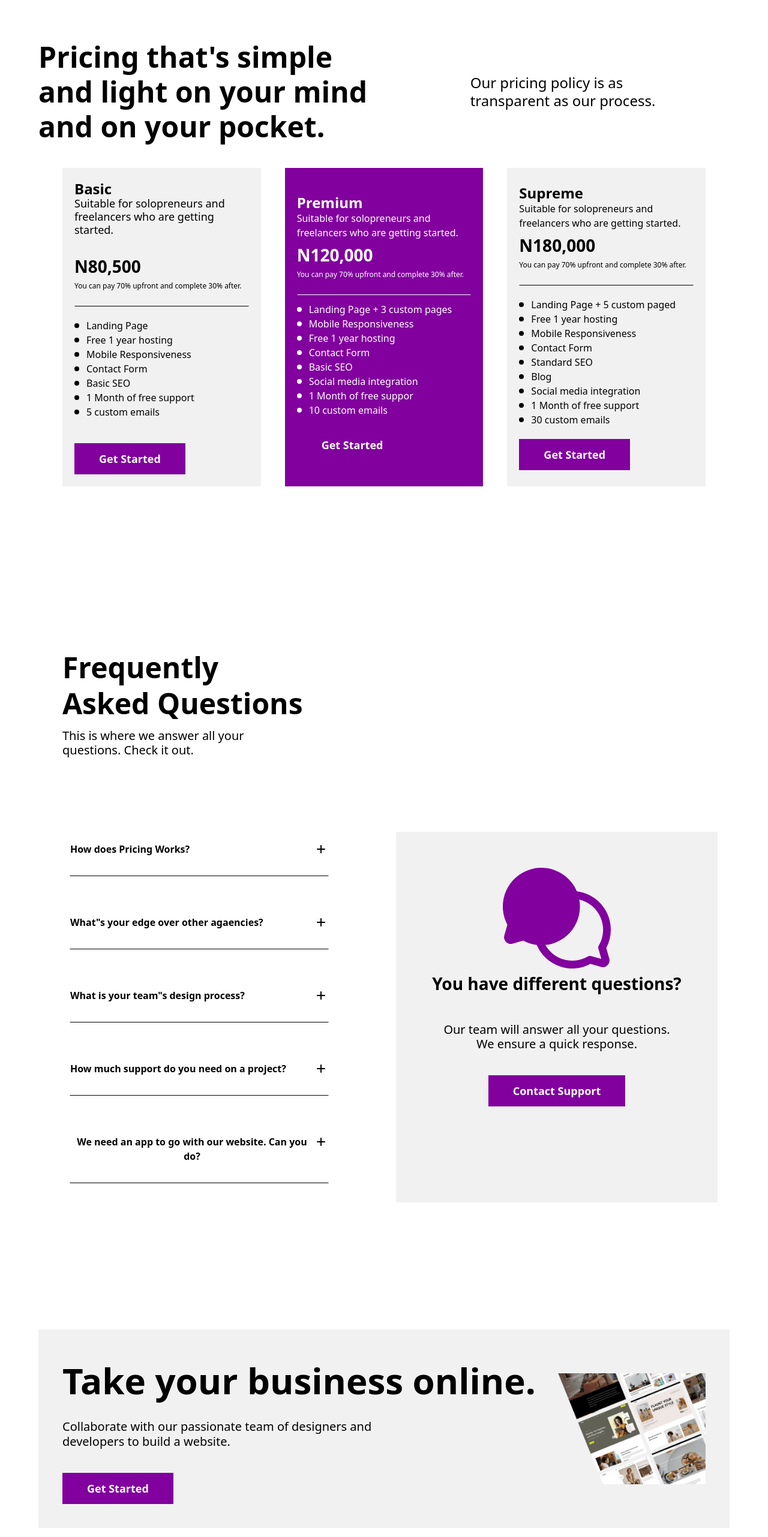
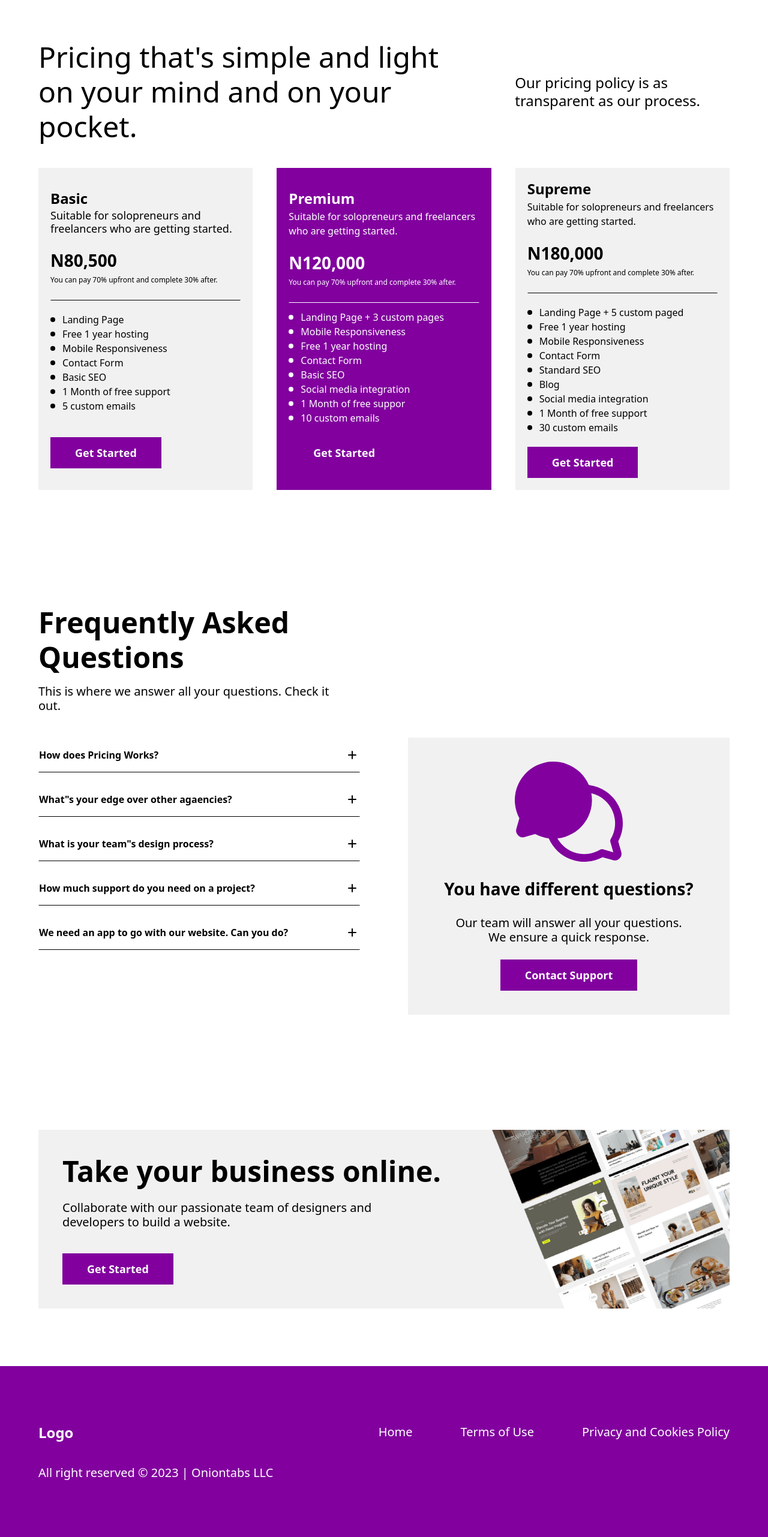
Before and after one commit to NormaWeb/Webpadi, a React (Vite) app: page / in a window 1280 px wide. Shown: the part 4462-7025 px from the top of the page at 60% size. Built offline with nearby package versions, Linux system fonts and the light colour scheme; a web font is replaced by a local one.

Commit message:
Other Sections

```diff
--- a/src/components/Footer.jsx
+++ b/src/components/Footer.jsx
@@ -2,7 +2,7 @@ import React from 'react';
 
 function Footer() {
   return (
-    <footer className="bg-primary p-16">
+    <footer className="bg-primary padding">
       <div className="container mx-auto flex flex-col lg:flex-row justify-between items-center">
         <div className="text-white text-2xl font-semibold mb-4 lg:mb-0 lg:mr-6"> Logo</div>
 
@@ -13,7 +13,7 @@ function Footer() {
         </ul>
       </div>
 
-      <div className=" text-white text-xl mt-10">
+      <div className="text-white text-xl mt-10">
         All right reserved  &copy; 2023 | Oniontabs LLC
       </div>
     </footer>
--- a/src/index.css
+++ b/src/index.css
@@ -16,8 +16,19 @@
   padding: 0 20% 0 0 !important;
 }
 
+.call-out{
+  background-image: url('assets/Collaborate.png');
+  background-color: #f1f1f1 !important;
+  background-size: contain !important;
+  background-repeat: no-repeat !important;
+  background-position: top right !important;
+}
+
 /* // `md` applies to small devices (landscape phones, less than 768px) */
 @media (max-width: 767.98px) {
+  .call-out{
+    background-image: none !important;
+  }
   .slick-list {
     padding: 0 5% 0 0 !important;
   }
--- a/src/sections/Collaborate.jsx
+++ b/src/sections/Collaborate.jsx
@@ -4,30 +4,16 @@ import Button from '../components/Button';
 
 const Collaborate = () => {
     return (
+        <div className="relative flex-1 flex flex-col justify-center max-lg:flex-col bg-slate-gray gap-10 p-10 call-out">
+            <div className='lg:max-w-[60%]'>
+                <h1 className='section-text-heading mb-5'> Take your business online.</h1>
+                <p className='text-xl mb-10 '> Collaborate with our passionate team of designers and <br /> developers to build a website.</p>
 
-        <div className="flex-1 flex flex-col justify-center max-lg:flex-col bg-slate-gray gap-10 p-10">
-            <div className="flex-1 flex justify-center items-center">
+                <Button label="Get Started" />
+            </div>
+        </div>
 
-                <div className=''>
-                    <h1 className='text-6xl font-semibold  '> Take your business online.</h1>
-                    <p className='text-xl mt-5 '> Collaborate with our passionate team of designers and <br /> developers to build a website.</p>
-
-                    <div className="flex mt-10">
-                        <Button label="Get Started" />
-                    </div>
-                </div>
-
-                <div className="flex-1 flex justify-center items-center">
-                    <div>
-                        <img src={Image} alt="FAQs"
-                            className="object-contain items-center w-100"
-                        />
-
-                    </div>
-                </div>
-            </div>
-            </div>
- )
+    )
 }
 
- export default Collaborate
+export default Collaborate
--- a/src/sections/FAQs.jsx
+++ b/src/sections/FAQs.jsx
@@ -35,20 +35,21 @@ const FAQs = () => {
 
     return (
         <section className="max-container">
-            <div className="p-10">
-                <h1 className="text-4xl font-semibold leading-tight">Frequently <br /> Asked Questions</h1>
-                <p className='text-xl mt-3'>This is where we answer all your <br /> questions. Check it out.</p>
+            <div className="mb-10 lg:max-w-[45%]">
+                <h1 className="section-text-heading mb-4">Frequently Asked Questions</h1>
+                <p className='text-xl'>This is where we answer all your questions. Check it out.</p>
             </div>
 
-            <div className="flex justify-between max-lg:flex-col gap-20 w-full p-5">
+            <div className="flex justify-between max-lg:flex-col gap-20">
                 <div className="flex-1">
-                    <div className="mt-8 lg:mt-12">
+                    <div className="">
                         {faqData.map((item, index) => (
-                            <div key={index} className="p-8 rounded-lg">
+                            <div key={index} className="py-4">
                                 <button
-                                    className="flex justify-between w-full border border-transparent border-b-black pb-8"
+                                    className="flex text-start justify-between w-full border border-transparent border-b-black pb-4 gap-3"
                                     onClick={() => handleAccordionClick(index)}
-                                > <h1 className="font-semibold">{item.question}</h1>
+                                >
+                                    <h1 className="font-semibold">{item.question}</h1>
                                     <span className="">
                                         <svg
                                             xmlns="http://www.w3.org/2000/svg"
@@ -68,30 +69,29 @@ const FAQs = () => {
                                                 }
                                             />
                                         </svg>
-                                    </span></button>
-                                {activeIndex === index && <p>{item.answer}</p>}
+                                    </span>
+                                </button>
+                                {activeIndex === index && <p className='mt-3'>{item.answer}</p>}
                             </div>
                         ))}
 
                     </div>
                 </div>
 
-            <div className="flex-1 flex flex-col max-lg:flex-col bg-slate-gray gap-5 mt-16 p-5">
-                <h1 className='text-center'>
+                <div className="flex-1 flex flex-col max-lg:flex-col bg-slate-gray py-10 text-center">
                     <div className='flex flex-col items-center'>
                         <img src={Icon} alt="FAQs"
                             width={180}
-                            className="object-contain items-center w-17 h-17 mt-10"
+                            className="object-contain items-center w-17 h-17 mb-5"
                         />
                         <span className='text-3xl font-bold mb-5'> You have different questions?</span>
-                        <p className='text-xl mt-5'> Our team will answer all your questions. <br /> We ensure a quick response.</p>
+                        <p className='text-xl'> Our team will answer all your questions. <br /> We ensure a quick response.</p>
 
-                                <div className="flex justify-center items-center mt-10">
-                                    <Button label="Contact Support" />
-                                </div>
+                        <div className="flex justify-center items-center mt-6">
+                            <Button label="Contact Support" />
+                        </div>
                     </div>
-                </h1>
-            </div>
+                </div>
             </div>
 
         </section >
--- a/src/sections/Pricing.jsx
+++ b/src/sections/Pricing.jsx
@@ -4,29 +4,29 @@ import Button from '../components/Button';
 const Pricing = () => {
     return (
         <section id='our-pricing'>
-            <div className="flex justify-between items-center max-lg:flex-col gap-10">
-                <div className="flex flex-1 flex-col">
-                    <h1 className="text-4xl font-semibold">Pricing that's simple and light on your mind and on your pocket.</h1>
+            <div className="flex justify-between items-center max-lg:flex-col lg:gap-20 mb-10">
+                <div className="mb-5 lg:mb-0 lg:max-w-[62%]">
+                    <h1 className="text-3xl/snug font-semibold lg:font-normal lg:text-4xl">Pricing that's simple and light on your mind and on your pocket.</h1>
                 </div>
 
                 <div className="flex-1 flex justify-center items-center">
-                    <span className='text-2xl'>Our pricing policy is as <br /> transparent as our process.</span>
+                    <span className='text-2xl'>Our pricing policy is as transparent as our process.</span>
                 </div>
             </div>
 
-            <div className="flex justify-between max-lg:flex-col gap-10 w-full max-container p-10">
+            <div className="flex justify-between max-lg:flex-col gap-10">
 
                 <div className="flex-1 flex flex-col justify-center items-center max-lg:flex-col bg-slate-gray gap-10 p-5">
                     <div className="flex-1 flex justify-center items-center">
                         <div>
-                            <h1 className='text-2xl font-semibold'>Basic</h1>
-                            <p className='text-lg'>Suitable for solopreneurs and freelancers who are getting started.</p> <br />
+                            <h1 className='text-2xl font-semibold mb-1'>Basic</h1>
+                            <p className='text-lg mb-4'>Suitable for solopreneurs and freelancers who are getting started.</p>
 
                             <h1 className='text-3xl font-bold'> N80,500</h1>
                             <p className='text-xs'>You can pay 70% upfront and complete 30% after.</p> <br />
                             <hr className='border border-transparent border-b-black mb-3' />
 
-                            <div className=' flex gap-3 items-center mt-5'>
+                            <div className='flex gap-3 items-center mt-5'>
                                 <div className='w-2 h-2 bg-black rounded-xl flex-col'></div>
                                 <div className='flex-1 flex-col'> Landing Page </div>
                             </div>
@@ -73,8 +73,8 @@ const Pricing = () => {
                 <div className="flex-1 flex flex-col justify-center items-center max-lg:flex-col bg-primary gap-10 p-5">
                     <div className="flex-1 flex justify-center items-center">
                         <div>
-                            <h1 className='text-white text-2xl font-semibold '>Premium</h1>
-                            <p className='text-white'>Suitable for solopreneurs and freelancers who are getting started.</p>
+                            <h1 className='text-white text-2xl font-semibold mb-1'>Premium</h1>
+                            <p className='text-white mb-4'>Suitable for solopreneurs and freelancers who are getting started.</p>
 
                             <h1 className='text-3xl font-bold text-white'> N120,000</h1>
                             <p className='text-xs text-white'>You can pay 70% upfront and complete 30% after.</p> <br />
@@ -131,8 +131,8 @@ const Pricing = () => {
                 <div className="flex-1 flex flex-col justify-center items-center max-lg:flex-col bg-slate-gray gap-10 p-5">
                     <div className="flex-1 flex justify-center items-center">
                         <div>
-                            <h1 className='text-2xl font-semibold'>Supreme</h1>
-                            <p>Suitable for solopreneurs and freelancers who are getting started.</p>
+                            <h1 className='text-2xl font-semibold mb-1'>Supreme</h1>
+                            <p className='mb-4'>Suitable for solopreneurs and freelancers who are getting started.</p>
 
                             <h1 className='text-3xl font-bold'> N180,000</h1>
                             <p className='text-xs'>You can pay 70% upfront and complete 30% after.</p> <br />
```
